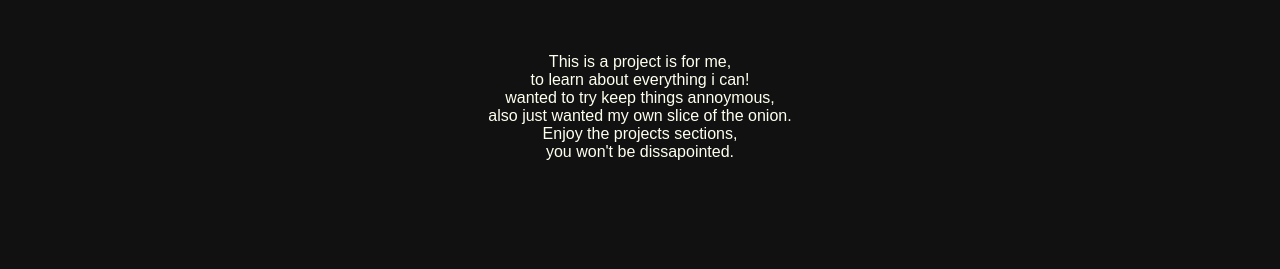
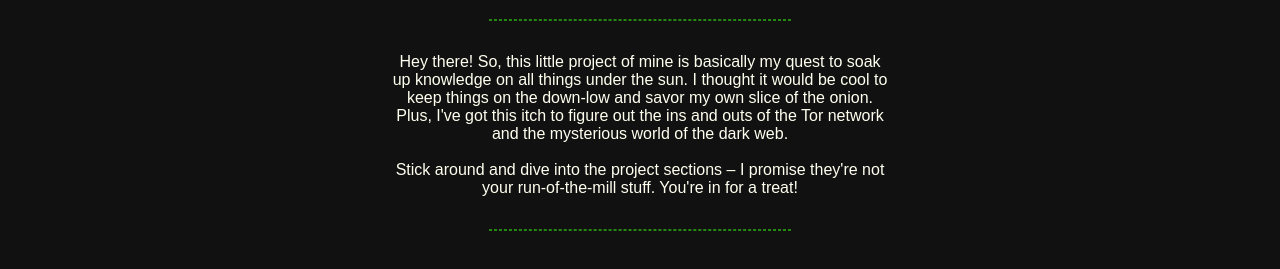
Before and after one commit to scottrigby-dev/77-65-62-73-69-74-65, a plain HTML site: page 61-62-6F-75-74.html in a window 1280 px wide. Shown: the part 115-384 px from the top of the page. Drawn offline with Linux system fonts and the light colour scheme.

Commit message:
Final Update

```diff
--- a/61-62-6F-75-74.html
+++ b/61-62-6F-75-74.html
@@ -1,7 +1,7 @@
 <!DOCTYPE html>
 <html>
 <head>
-  <title>About This</title>
+  <title>About Me</title>
   <link rel="stylesheet" type="text/css" href="63-73-73/73-74-79-6C-65.css">
 </head>
 <body>
@@ -13,15 +13,12 @@
   </ul>
   </nav>
   <h1>About This</h1>
+  <hr>
   <p>
-      <br>
-      This is a project is for me,<br>
-      to learn about everything i can!<br>
-      wanted to try keep things annoymous,<br>
-      also just wanted my own slice of the onion.<br>
-      Enjoy the projects sections,<br>
-      you won't be dissapointed.<br>
-      <br>
+    Hey there! So, this little project of mine is basically my quest to soak up knowledge on all things under the sun. I thought it would be cool to keep things on the down-low and savor my own slice of the onion. Plus, I've got this itch to figure out the ins and outs of the Tor network and the mysterious world of the dark web.<br><br>
+    Stick around and dive into the project sections – I promise they're not your run-of-the-mill stuff. You're in for a treat!
   </p>
+  <hr>
+
 </body>
 </html>
--- a/63-73-73/73-74-79-6C-65.css
+++ b/63-73-73/73-74-79-6C-65.css
@@ -1,6 +1,6 @@
 body {
   color: #fffff0;
-  background-color: #111;
+  background-color: #111; /* You can change the background color */
   font-family: Arial, sans-serif;
 }
 
@@ -14,6 +14,7 @@ nav {
 }
 
 hr {
+  width: 300px;
   opacity: .5;
   border: 1px dashed #39ff14;
 }
@@ -46,6 +47,9 @@ nav li a:hover {
 }
 
 p {
+  margin-left: auto;
+  margin-right: auto;
+  max-width: 500px;
   padding-top: 1rem;
   padding-bottom: 1rem;
   text-align: center;
```
Also changed, not shown: index.html (+4 -3 lines).
